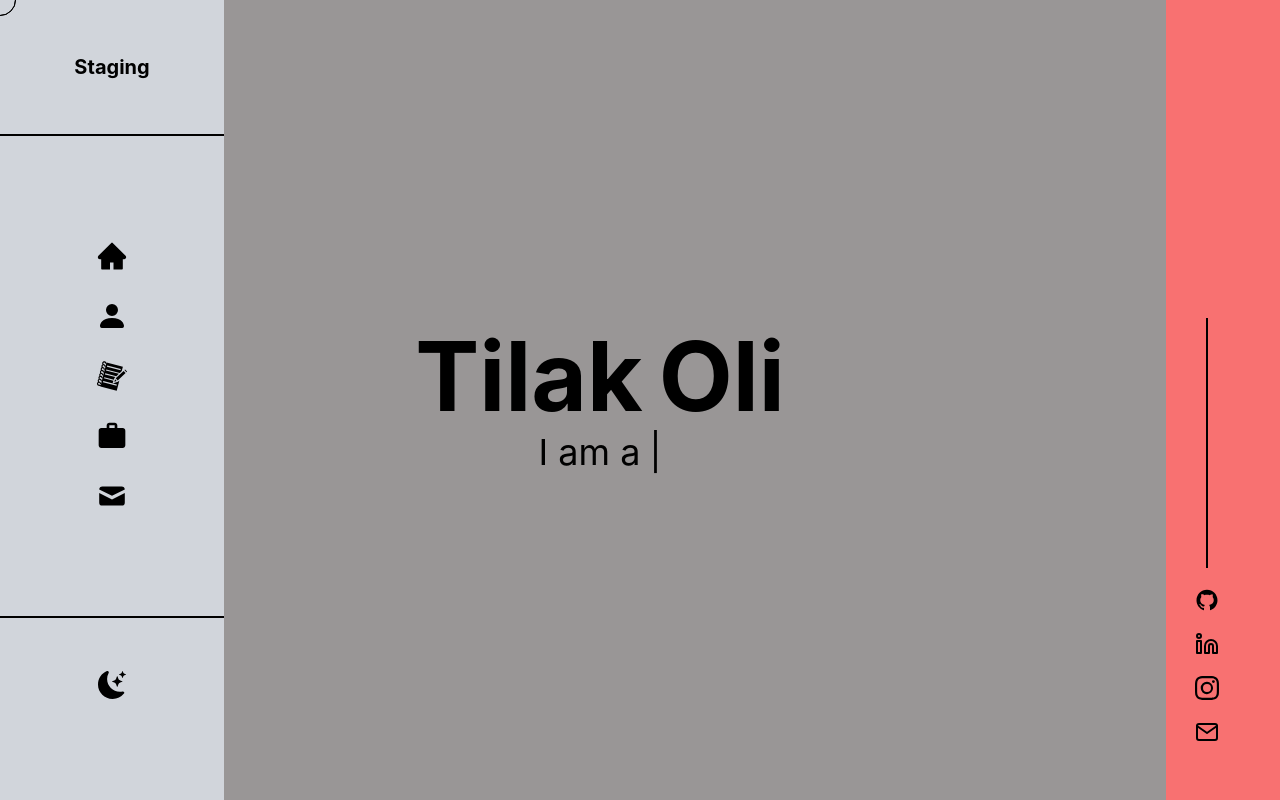
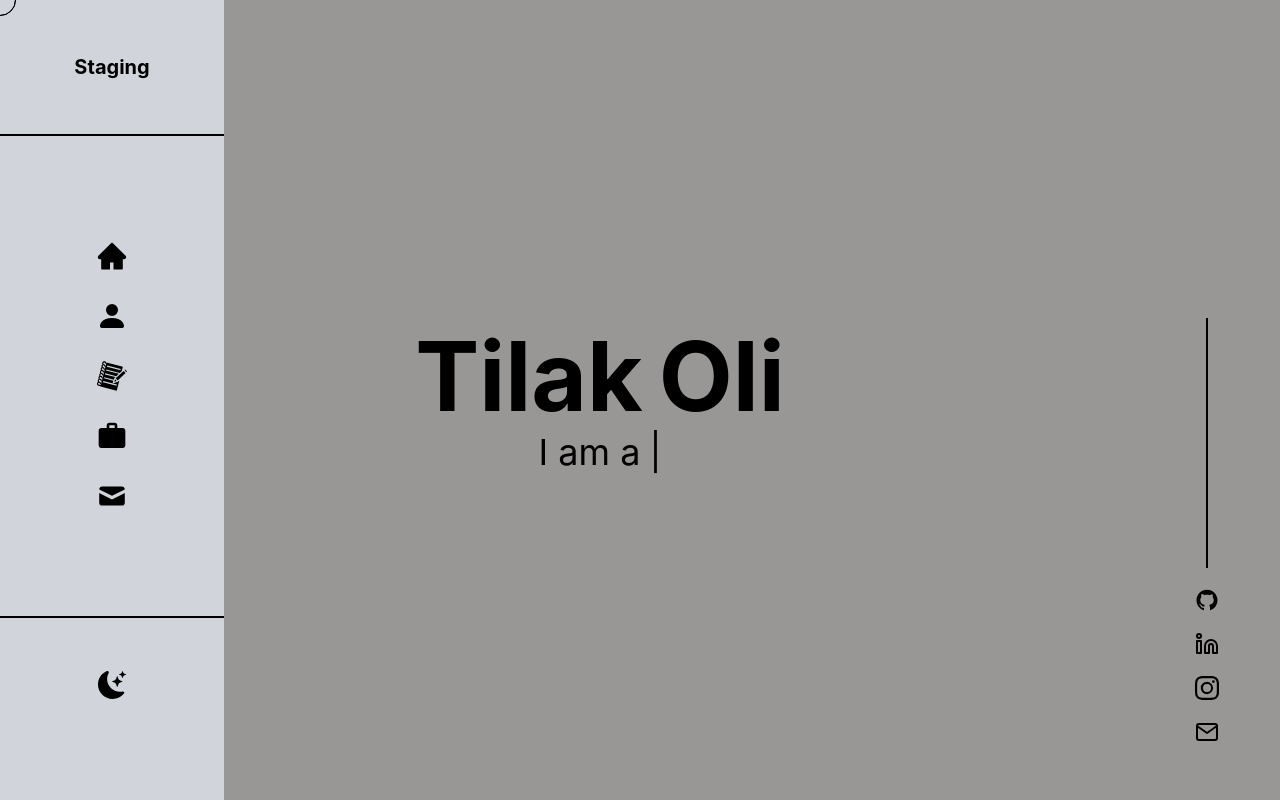
Before and after one commit to tilakoli/project_v2, a Next.js app: page / in a window 1280 px wide. Built offline with nearby package versions, Linux system fonts and the light colour scheme.

Commit message:
update home page elements  alignments

```diff
--- a/Components/Homepage/index.tsx
+++ b/Components/Homepage/index.tsx
@@ -85,7 +85,7 @@
             <TypicalAnimation />
           </div>
         </div>
-        <div className=" flex justify-center md:justify-center items-center md:w-[10%] h-auto  md:h-auto bg-red-400">
+        <div className=" flex justify-center md:justify-center items-center md:w-[10%] h-auto  md:h-auto">
           <SocialLinks
             onMouseEnter={onMouseEnter}
             onMouseLeave={onMouseLeave}
```
